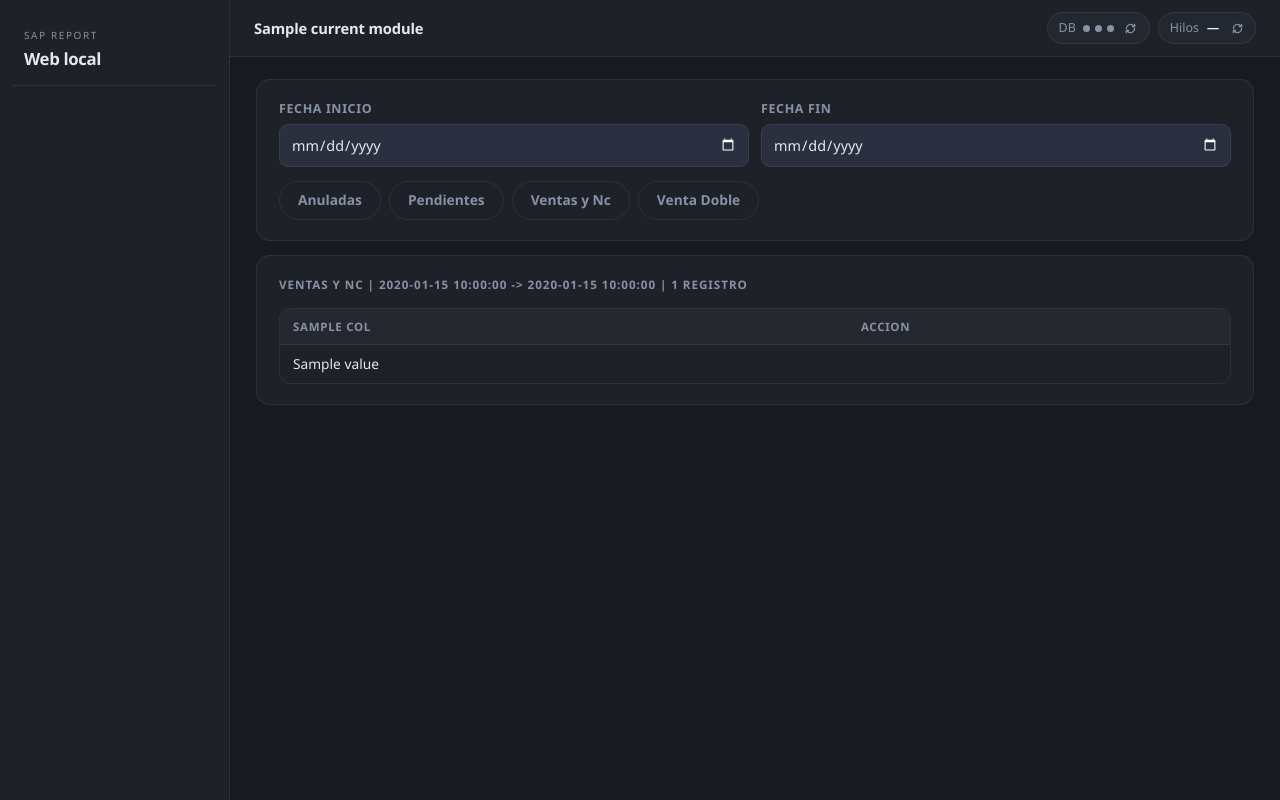
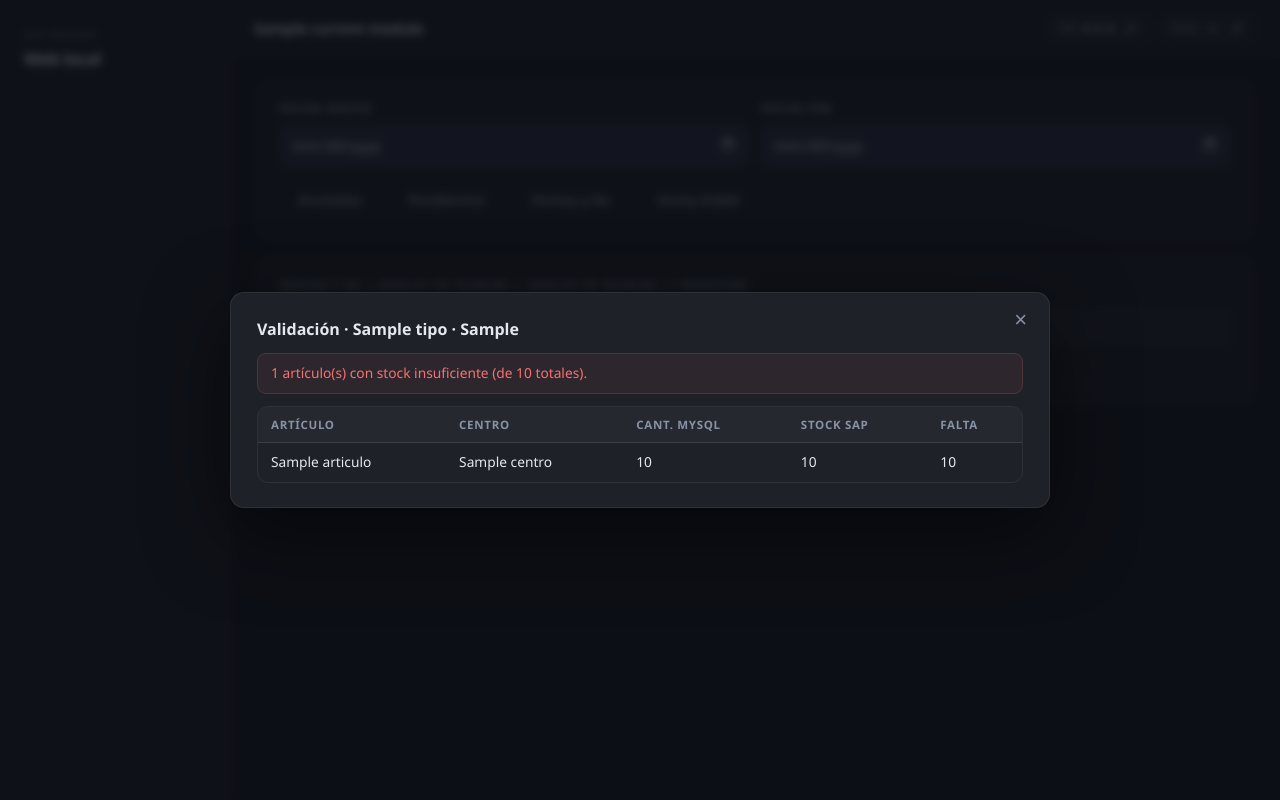
Before and after one commit to Kemetian96/Utilitario_ventas_nc, a Python web app: template src/sap_report/web/templates/por_enviar.html in a window 1280 px wide. Run offline with Jinja, Linux system fonts and the light colour scheme; the template is opened without the code that fills it: most values are stand-ins (such as "Sample title", 1, 10 or a date in 2020).

Commit message:
feat: add stock validation button

```diff
--- a/src/sap_report/web/templates/por_enviar.html
+++ b/src/sap_report/web/templates/por_enviar.html
@@ -22,6 +22,50 @@
       word-break: break-word;
       overflow-wrap: anywhere;
     }
+
+    .por-enviar-table td form {
+      display: inline-block;
+      margin-right: 4px;
+    }
+
+    .modal-overlay {
+      position: fixed;
+      inset: 0;
+      background: rgba(10, 12, 18, 0.72);
+      backdrop-filter: blur(4px);
+      display: flex;
+      align-items: center;
+      justify-content: center;
+      z-index: 200;
+      padding: 24px;
+    }
+    .modal-card {
+      background: var(--surface);
+      border: 1px solid var(--line);
+      border-radius: 14px;
+      padding: 24px 26px;
+      max-width: 820px;
+      width: 100%;
+      max-height: 84vh;
+      overflow-y: auto;
+      position: relative;
+      box-shadow: 0 24px 80px rgba(0,0,0,0.5);
+    }
+    .modal-close {
+      position: absolute;
+      top: 12px;
+      right: 14px;
+      background: transparent;
+      border: none;
+      color: var(--muted);
+      font-size: 22px;
+      line-height: 1;
+      cursor: pointer;
+      padding: 4px 8px;
+      border-radius: 6px;
+    }
+    .modal-close:hover { color: var(--text); background: rgba(255,255,255,0.05); }
+    .modal-title { font-size: 1rem; font-weight: 600; margin-bottom: 12px; }
   </style>
 
   <section class="panel">
@@ -115,6 +159,17 @@
                           <input type="hidden" name="tipo" value="{{ tipo_value }}">
                           <button class="button ghost inline-small" type="submit">Enviar</button>
                         </form>
+                        {% if tipo_value == 'pendientes' %}
+                          <form method="post" data-loading-text="Validando stock...">
+                            <input type="hidden" name="accion" value="validar">
+                            <input type="hidden" name="id_document" value="{{ row[2] }}">
+                            <input type="hidden" name="tipo_movimiento" value="{{ row[1] }}">
+                            <input type="hidden" name="fecha_inicio" value="{{ fecha_inicio_value }}">
+                            <input type="hidden" name="fecha_fin" value="{{ fecha_fin_value }}">
+                            <input type="hidden" name="tipo" value="{{ tipo_value }}">
+                            <button class="button ghost inline-small" type="submit">Validar</button>
+                          </form>
+                        {% endif %}
                       {% else %}
                         <span class="section-label" style="margin-bottom: 0;">Enviado</span>
                       {% endif %}
@@ -142,4 +197,67 @@
       {% endif %}
     </section>
   {% endif %}
+
+  {% if validacion %}
+    <div class="modal-overlay" id="validacion-modal">
+      <div class="modal-card">
+        <button class="modal-close" type="button" aria-label="Cerrar"
+                onclick="document.getElementById('validacion-modal').remove()">&times;</button>
+        <div class="modal-title">
+          Validación · {{ validacion.tipo }} · {{ validacion.id_document }}
+        </div>
+
+        {% if validacion.faltantes %}
+          <div class="alert error" style="margin-bottom:12px;">
+            {{ validacion.faltantes | length }} artículo(s) con stock insuficiente
+            (de {{ validacion.items_total }} totales).
+          </div>
+          <div class="table-wrap">
+            <table>
+              <thead>
+                <tr>
+                  <th>Artículo</th>
+                  <th>Centro</th>
+                  <th>Cant. MySQL</th>
+                  <th>Stock SAP</th>
+                  <th>Falta</th>
+                </tr>
+              </thead>
+              <tbody>
+                {% for f in validacion.faltantes %}
+                  <tr>
+                    <td>{{ f.articulo }}</td>
+                    <td>{{ f.centro }}</td>
+                    <td>{{ "%.0f"|format(f.cantidad_mysql) }}</td>
+                    <td>{{ "%.0f"|format(f.stock_sap) }}</td>
+                    <td>{{ "%.0f"|format(f.diferencia) }}</td>
+                  </tr>
+                {% endfor %}
+              </tbody>
+            </table>
+          </div>
+        {% else %}
+          <div class="alert ok">
+            Sin faltantes · todos los items tienen stock suficiente
+            ({{ validacion.items_total }} item(s) revisados).
+          </div>
+        {% endif %}
+      </div>
+    </div>
+    <script>
+      (function () {
+        var overlay = document.getElementById("validacion-modal");
+        if (!overlay) return;
+        overlay.addEventListener("click", function (e) {
+          if (e.target === overlay) overlay.remove();
+        });
+        document.addEventListener("keydown", function onEsc(e) {
+          if (e.key === "Escape") {
+            overlay.remove();
+            document.removeEventListener("keydown", onEsc);
+          }
+        });
+      })();
+    </script>
+  {% endif %}
 {% endblock %}
```
Also changed, not shown: src/sap_report/application/report_service.py (+75 -0 lines), src/sap_report/infrastructure/db/mysql.py (+24 -0 lines), src/sap_report/infrastructure/db/queries/mysql/validar_inbound.sql (added, +20 -0 lines), src/sap_report/infrastructure/db/queries/mysql/validar_outbound.sql (added, +20 -0 lines), src/sap_report/web/app.py (+9 -1 lines).
